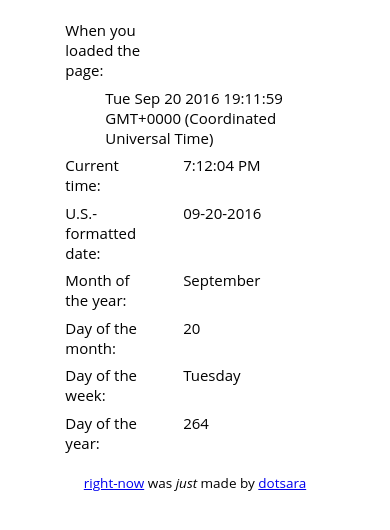
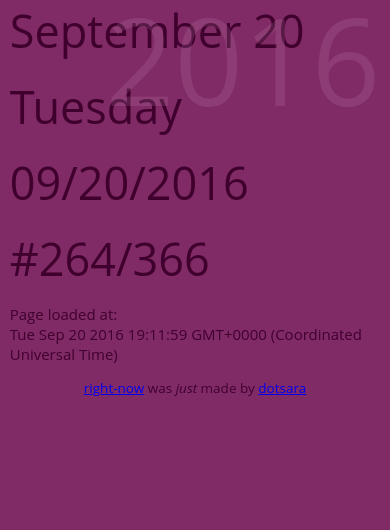
Before and after one commit to dotsara/right-now, a plain HTML site: page index.html in a window 390 px wide. Drawn offline with nearby package versions, Linux system fonts and the light colour scheme.

Commit message:
remove clock (current time); get final display
javascript:
* updated variable and function names to be a bit less of a mouthful
* pulled the clock
* changed dashes to slashes in the U.S. formatted date
* added "#" before and the # of days in the current year after the
  current day's number

display:
* colors!
* only 1 media query this time

markup:
* dropped the <header> since I don't want one
* a DL seemed like overkill, so Ps instead!

```diff
--- a/index.html
+++ b/index.html
@@ -16,27 +16,15 @@
 
 <div class="wrapper">
 
-  <header>
-    <h1></h1>
-  </header>
+  <div id="year"></div>
 
-  <section>
-    <dl>
-      <dt>When you loaded the page:</dt>
-      <dd id="moment"></dd>
-      <dt>Current time:</dt>
-      <dd id="clock"></dd>
-      <dt>U.S.-formatted date:</dt>
-      <dd id="date"></dd>
-      <dt>Month of the year:</dt>
-      <dd id="month_of_the_year"></dd>
-      <dt>Day of the month:</dt>
-      <dd id="day_of_the_month"></dd>
-      <dt>Day of the week:</dt>
-      <dd id="day_of_the_week"></dd>
-      <dt>Day of the year:</dt>
-      <dd id="day_of_the_year"></dd>
-    </dl>
+  <section id="date_time">
+      <p id="month_day"></p>
+      <p id="day_of_week"></p>
+      <p id="us_formatted_date"></p>
+      <p id="day_of_year"></p>
+
+      <p id="loaded_date">Page loaded at: <span></span></p>
   </section>
 
   <footer>
@@ -46,7 +34,6 @@
 </div>
 
 <script src="https://ajax.googleapis.com/ajax/libs/jquery/2.1.3/jquery.min.js"></script>
-<script src="javascript/clock.js"></script>
 <script src="javascript/time.js"></script>
 </body>
 </html>
--- a/javascript/clock.js
+++ /dev/null
@@ -1,27 +0,0 @@
-function displayTime() {
-  var clockContainer = document.getElementById("clock");
-
-  var currentTime           = new Date();
-  var currentTimeHours      = currentTime.getHours();
-  var currentTimeMinutes    = currentTime.getMinutes();
-  var currentTimeSeconds    = currentTime.getSeconds();
-  var meridiem = "AM";
-
-  if (currentTimeHours > 12) {
-    currentTimeHours = currentTimeHours - 12;
-    meridiem = "PM";
-  };
-
-  clockContainer.innerText = currentTimeHours + ":" +
-                             addLeadingZero(currentTimeMinutes) + ":" +
-                             addLeadingZero(currentTimeSeconds) + " " +
-                             meridiem;
-};
-
-function addLeadingZero(number) {
-  if (number < 10) {
-    number = "0" + number;
-  }
-
-  return number;
-};
--- a/javascript/time.js
+++ b/javascript/time.js
@@ -2,10 +2,10 @@
 
 var currently = new Date();
 
-var currentlyDayOfWeek = dayOfTheWeek(currently.getDay());
-var currentlyDayOfMonth = currently.getDate();
+var currentWeekday = whichWeekday(currently.getDay());
+var currentDayOfMonth = currently.getDate();
 
-function dayOfTheWeek(day) {
+function whichWeekday(day) {
   switch (day) {
       case 0:
           day = "Sunday";
@@ -32,7 +32,7 @@ function dayOfTheWeek(day) {
   return day;
 };
 
-function monthOfTheYear(month) {
+function whichMonth(month) {
   switch (month.getMonth()) {
       case 0:
           month = "January";
@@ -75,7 +75,7 @@ function monthOfTheYear(month) {
   return month;
 };
 
-function formattedDatesWithLeadingZero(date) {
+function formatDateWithLeadingZero(date) {
   var month = date.getMonth();
   var day = date.getDate();
 
@@ -89,7 +89,7 @@ function formattedDatesWithLeadingZero(date) {
     day = "0" + day;
   };
 
-  var formatted_date = month + "-" + day + "-" + date.getFullYear();
+  var formatted_date = month + "/" + day + "/" + date.getFullYear();
   return formatted_date;
 };
 
@@ -100,7 +100,7 @@ function isLeapYear(date) {
   return ((year % 100) != 0 || (year % 400) == 0);
 };
 
-function getDOY(date) {
+function getDayOfYear(date) {
   var dayCount = [0, 31, 59, 90, 120, 151, 181, 212, 243, 273, 304, 334];
   var mn = date.getMonth();
   var dn = date.getDate();
@@ -109,17 +109,21 @@ function getDOY(date) {
   return dayOfYear;
 };
 
+function numberOfDaysInYear(date) {
+  if (isLeapYear(date)) {
+    return "366";
+  } else {
+    return "365";
+  };
+};
+
 $(document).ready(function() {
   console.log("Hiya! Let's do this thing.");
+  $('#year').attr("data-bg-text", currently.getFullYear());
 
-  displayTime();
-  setInterval(displayTime, 1000);
-
-  // raw new Date
-  $('#moment').html(currently);
-  $('#date').html(formattedDatesWithLeadingZero(currently));
-  $('#month_of_the_year').html(monthOfTheYear(currently));
-  $('#day_of_the_month').html(currentlyDayOfMonth);
-  $('#day_of_the_week').html(currentlyDayOfWeek);
-  $('#day_of_the_year').html(getDOY(currently));
+  $('#month_day').html(whichMonth(currently) + " " + currentDayOfMonth);
+  $('#day_of_week').html(currentWeekday);
+  $('#us_formatted_date').html(formatDateWithLeadingZero(currently));
+  $('#day_of_year').html("#" + getDayOfYear(currently) + "/" + numberOfDaysInYear(currently));
+  $('#loaded_date span').html(currently);
 });
--- a/stylesheets/time.css
+++ b/stylesheets/time.css
@@ -3,13 +3,15 @@ html {
 }
 
 body {
+  background: #28536C;
+  color: #6F8FA2;
   display: flex;
   font-family: 'Open Sans', sans-serif;
   text-align: center;
 }
 
 a:visited {
-  color: #909;
+  color: #A98B38;
 }
 
 header,
@@ -33,32 +35,65 @@ footer {
   width: 65%;
 }
 
-dl {
-  margin: 0 auto;
+#year {
   overflow: hidden;
-  width: 70%;
+  padding: 8rem 5rem;
+  position: relative;
 }
 
-dl dt {
-  clear: left;
-  float: left;
-  width: 30%;
+#year::after {
+  color: #477187;
+  content: attr(data-bg-text);
+  display: block;
+  font-size: 15rem;
+  line-height: 1;
+  opacity: .2;
+  position: absolute;
+  right: 0;
+  top: 0;
+  z-index: 1;
 }
 
-dl dd {
-  float: left;
+#date_time {
+  font-size: 4rem;
+  margin-top: -16rem;
+}
+
+#date_time > p {
+  margin: 0 0 1rem;
+}
+
+#loaded_date {
+  font-size: 1rem;
+}
+
+#loaded_date span {
+  display: block;
 }
 
 /* media queries */
-@media (max-width: 900px) {
-  html { font-size: 17px; }
-  .wrapper {
-    width: 85%;
-  }
-}
 @media (max-width: 400px) {
   html { font-size: 15px; }
+
+  body {
+    background: #802B66;
+    color: #40002D;
+  }
+
   .wrapper {
     width: 95%;
   }
+
+  #year {
+    padding: 4rem 3rem;
+  }
+  #year::after {
+    color: #C180AD;
+    font-size: 8rem;
+  }
+
+  #date_time {
+    font-size: 3rem;
+    margin-top: -8rem;
+  }
 }
```
